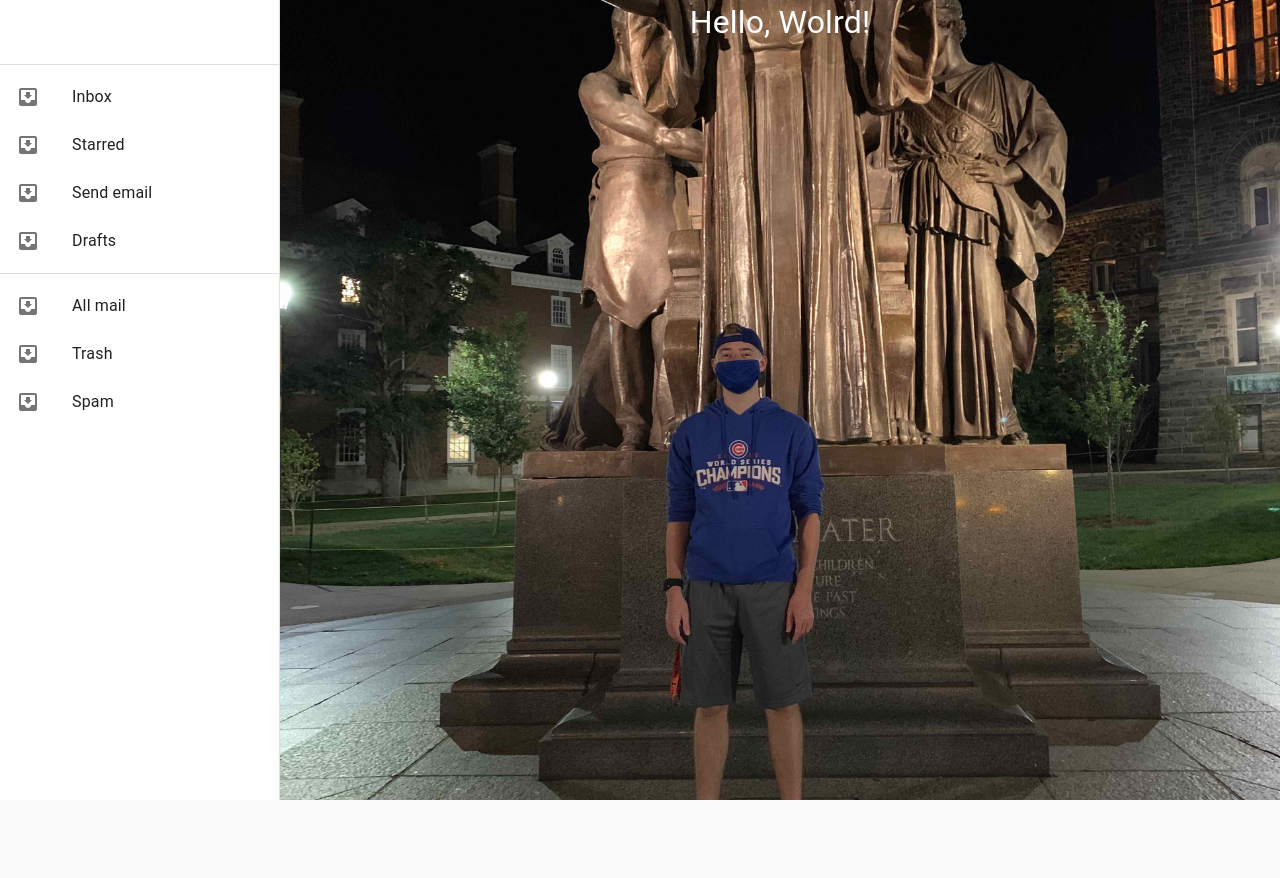
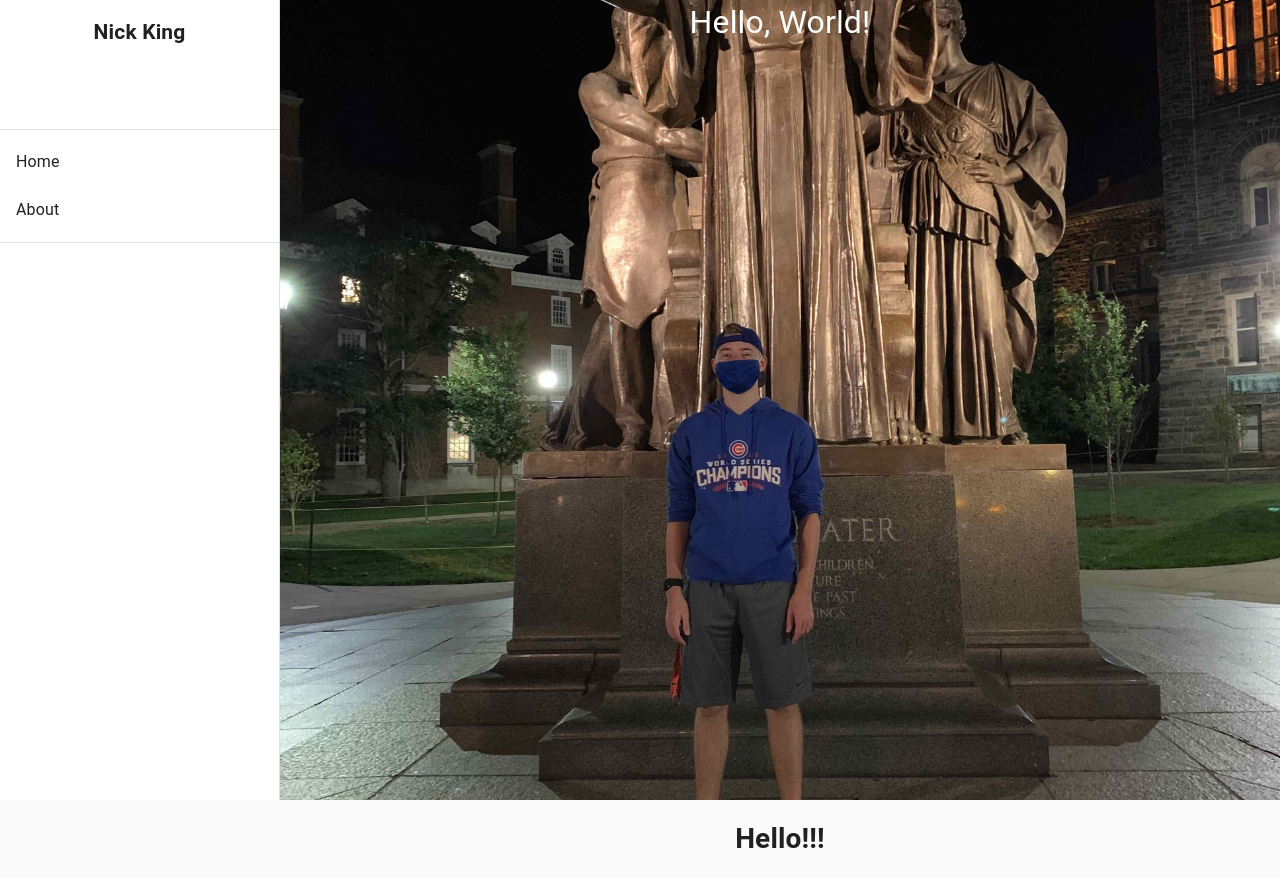
Before and after one commit to nrking0/portfolio, a React (Create React App) app: page / in a window 1280 px wide. Before the commit the page ends 800 px from the top, so only its background shows below. Built offline with nearby package versions, Linux system fonts and the light colour scheme.

Commit message:
Added scroll links to each component

```diff
--- a/package.json
+++ b/package.json
@@ -10,7 +10,8 @@
     "@testing-library/user-event": "^7.2.1",
     "react": "^16.13.1",
     "react-dom": "^16.13.1",
-    "react-scripts": "3.4.3"
+    "react-scripts": "3.4.3",
+    "react-scroll": "^1.8.1"
   },
   "scripts": {
     "start": "react-scripts start",
--- a/src/App.js
+++ b/src/App.js
@@ -2,6 +2,7 @@ import React from 'react';
 import './App.css';
 import Sidebar from './Components/Sidebar/sidebar.js';
 import Home from './Components/Home/Home.js';
+import About from './Components/About/About.js';
 
 function App() {
   return (
@@ -11,6 +12,7 @@ function App() {
       </div>
       <div className="test">
       <Home />
+      <About />
       </div>
     </div>
   );
--- /dev/null
+++ b/src/Components/About/About.js
@@ -0,0 +1,14 @@
+import React from 'react';
+import { Element } from 'react-scroll';
+
+
+const About = (props) => {
+
+    return(
+        <Element id="About" name="About">
+            <h1>Hello!!!</h1>
+        </Element>
+    )
+};
+
+export default About;
--- a/src/Components/Home/Home.css
+++ b/src/Components/Home/Home.css
@@ -4,7 +4,6 @@
     background-size: cover;
     width: 100%;
     height: 100vh;
-
     text-align: center;
     color: white;
     font-size: xx-large;
--- a/src/Components/Home/Home.js
+++ b/src/Components/Home/Home.js
@@ -1,12 +1,16 @@
 import React from 'react';
 import './Home.css';
+import { Element } from 'react-scroll';
+
 
 const Home = (props) => {
 
     return (
+        <Element id="Home">
         <div className="base">
-           Hello, Wolrd!
+           Hello, World!
         </div>
+        </Element>
     )
 };
 
--- a/src/Components/Sidebar/sidebar.js
+++ b/src/Components/Sidebar/sidebar.js
@@ -1,5 +1,4 @@
 import React from 'react';
-import PropTypes from 'prop-types';
 import AppBar from '@material-ui/core/AppBar';
 import CssBaseline from '@material-ui/core/CssBaseline';
 import Divider from '@material-ui/core/Divider';
@@ -11,11 +10,12 @@ import List from '@material-ui/core/List';
 import ListItem from '@material-ui/core/ListItem';
 import ListItemIcon from '@material-ui/core/ListItemIcon';
 import ListItemText from '@material-ui/core/ListItemText';
-import MailIcon from '@material-ui/icons/Mail';
 import MenuIcon from '@material-ui/icons/Menu';
 import Toolbar from '@material-ui/core/Toolbar';
 import Typography from '@material-ui/core/Typography';
 import { makeStyles, useTheme } from '@material-ui/core/styles';
+import Scroll from 'react-scroll'
+import {Link} from 'react-scroll';
 
 const drawerWidth = 280;
 
@@ -47,6 +47,7 @@ const useStyles = makeStyles((theme) => ({
     toolbar: theme.mixins.toolbar,
     drawerPaper: {
         width: drawerWidth,
+
     },
     content: {
         flexGrow: 1,
@@ -66,25 +67,25 @@ function ResponsiveDrawer(props) {
 
     const drawer = (
         <div>
+            <h1 style={{textAlign:'center'}}>Nick King</h1>
             <div className={classes.toolbar} />
             <Divider />
             <List>
-        {['Inbox', 'Starred', 'Send email', 'Drafts'].map((text, index) => (
-          <ListItem button key={text}>
-            <ListItemIcon>{index % 2 === 0 ? <InboxIcon /> : <InboxIcon />}</ListItemIcon>
-            <ListItemText primary={text} />
+
+                <ListItem>
+                <Link activeClass="active" to="Home" spy={true} smooth={true} duration={1000}>
+                <ListItemText style={{cursor: 'pointer'}} primary="Home" />
+                </Link>
                 </ListItem>
-        ))}
+
+                <ListItem>
+                <Link activeClass="active" to="About" spy={true} smooth={true} duration={1000}>
+                <ListItemText style={{cursor: 'pointer'}} primary="About" />
+                </Link>
+                </ListItem>
+
             </List>
             <Divider />
-      <List>
-        {['All mail', 'Trash', 'Spam'].map((text, index) => (
-          <ListItem button key={text}>
-            <ListItemIcon>{index % 2 === 0 ? <InboxIcon /> : <InboxIcon />}</ListItemIcon>
-            <ListItemText primary={text} />
-          </ListItem>
-        ))}
-      </List>
         </div>
     );
 
```
Also changed, not shown: 1 other file (tests, documents, lock files or other folders). Lines whose indentation alone changed are shown as unchanged.
